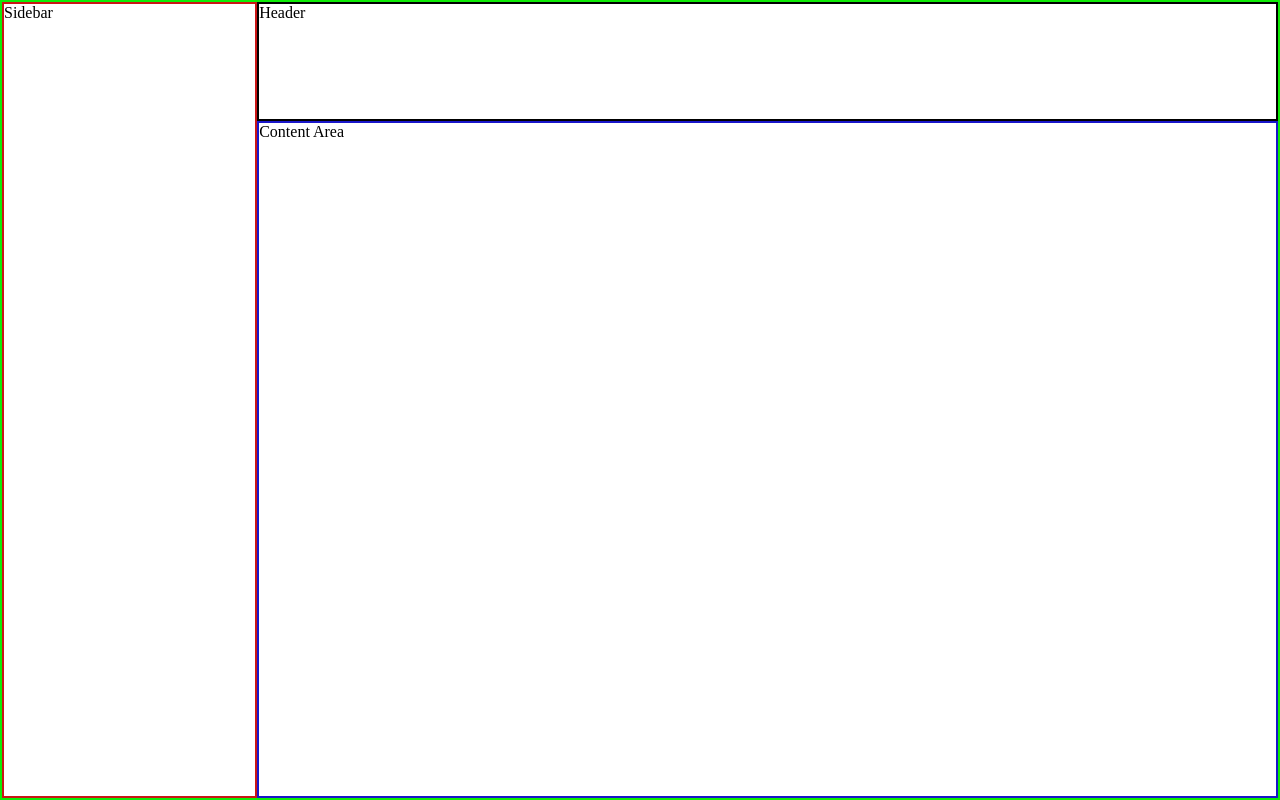
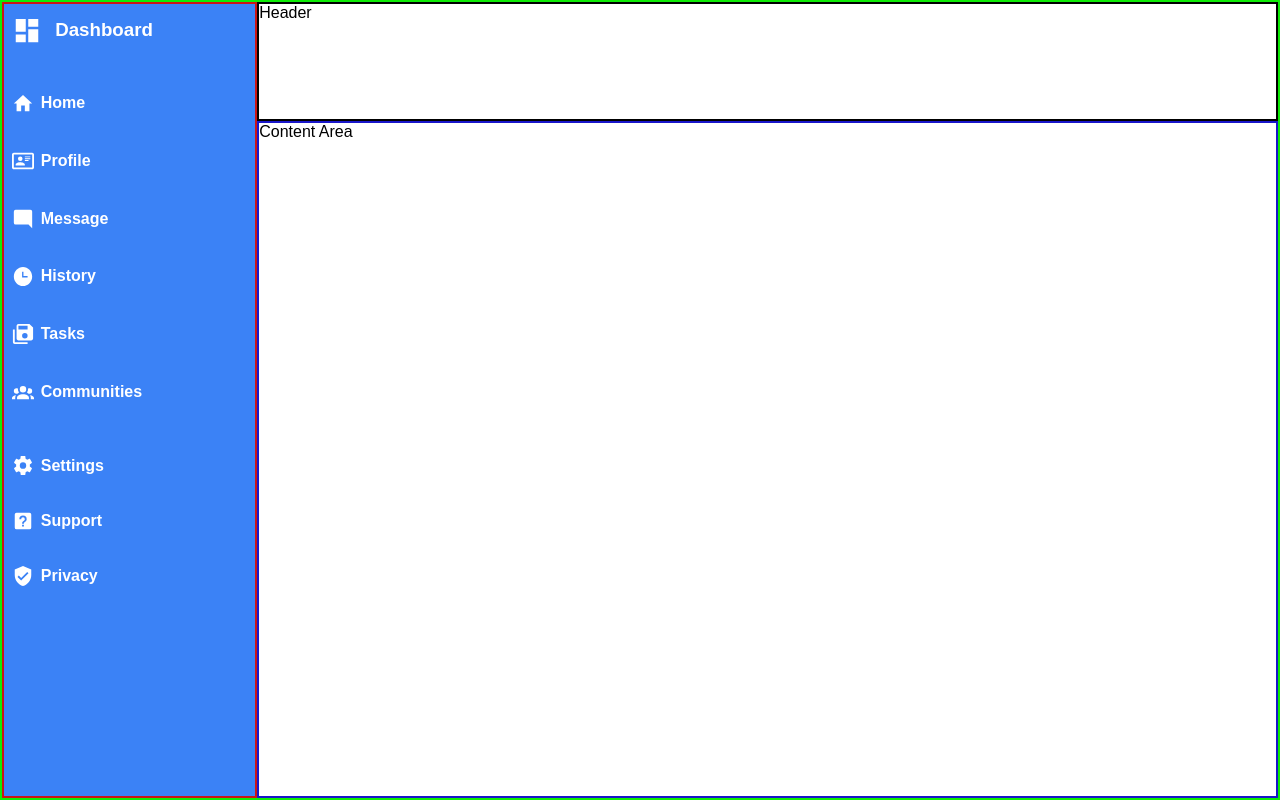
Before and after one commit to joacquah1/admin_dashboard_with_grid, a plain HTML site: page index.html in a window 1280 px wide. Drawn offline with Linux system fonts and the light colour scheme.

Commit message:
Added the side bar elements of the layout

```diff
--- a/index.html
+++ b/index.html
@@ -14,7 +14,55 @@
 
 
         <!-- Sidebar -->
-        <div class="sidebar">Sidebar</div>
+        <div class="sidebar">
+            <div class="dashboard">
+                <div><img src="./imgs/view-dashboard.svg" alt="img"></div>
+                <div><h3>Dashboard</h3></div>
+            </div>
+            <div>
+                <div>
+                   <div><img src="./imgs/home.svg" alt="img"></div>
+                    <div>Home</div>
+                </div>
+                <div>
+                    <div><img src="./imgs/card-account-details-outline.svg" alt="img"></div>
+                    <div>Profile</div>
+                </div>
+                <div>
+                    <div><img src="./imgs/message-reply.svg" alt="img"></div>
+                    <div>Message</div>
+                </div>
+                <div>
+                    <div><img src="./imgs/clock-time-three.svg" alt="img"></div>
+                    <div>History</div>
+                </div>
+                <div>
+                    <div><img src="./imgs/content-save-all.svg" alt="img"></div>
+                    <div>Tasks</div>
+                </div>
+                <div>
+                    <div><img src="./imgs/account-group.svg" alt="img"></div>
+                    <div>Communities</div>
+                </div>
+            </div>
+            <div>
+                <div>
+                    <div><img src="./imgs/cog.svg" alt="img"></div>
+                    <div>Settings</div>
+                </div>
+                <div>
+                    <div><img src="./imgs/help-box.svg" alt="img"></div>
+                    <div>Support</div>
+
+                </div>
+                <div>
+                    <div><img src="./imgs/shield-check.svg" alt="img"></div>
+                    <div>Privacy</div>
+
+                </div>
+            </div>
+
+        </div>
 
 
 
--- a/style.css
+++ b/style.css
@@ -2,6 +2,11 @@
     padding: 0;
     margin: 0;
     box-sizing: border-box;
+    font-family: Arial, Helvetica, sans-serif;
+}
+:root{
+    --blue-color: #3b82f6;
+    --white-color:#fff;
 }
 .container{
     display: grid;
@@ -17,6 +22,53 @@
 .sidebar{
     border: 2px solid #ca1616;
     grid-area: 1/1/3/2;
+    background-color: var(--blue-color);
+    color: var(--white-color);
+    font-weight: 600;
+    display: grid;
+    grid-template-rows: 1fr 4.5fr 4.5fr;
+    padding: 0.7rem 0.5rem ;
+}
+
+.sidebar>div:nth-child(2){
+    display: grid;
+}
+.sidebar img{
+    filter: invert();
+    width: 1.4rem;
+}
+.sidebar>div:nth-child(1) img{
+    width: 1.9rem;
+}
+.sidebar>div>div,.sidebar>.dashboard{
+
+    display: grid;
+    grid-template-columns: auto 8fr;
+    align-content: start;
+    gap: 0.4rem;
+
+}
+
+.sidebar>div>div>div, .sidebar>div:nth-child(1){
+
+    display: grid;
+    align-items: center;
+}
+.sidebar>div:nth-child(3){
+    display: grid;
+    grid-template-rows: repeat(6,1fr);
+    margin-top: 1rem;
+
+}
+.sidebar>div:nth-child(3)>div:hover,.sidebar>div:nth-child(2)>div:hover{
+    outline: var(--white-color) 0.01px solid;
+}
+
+.sidebar>div:nth-child(3)>div:active,.sidebar>div:nth-child(2)>div:active{
+    outline: #3cf324 2px solid;
+
+
+
 }
 .content_area{
     border: 2px solid #1916ca;
```
Also changed, not shown: imgs/account-group.svg (added), imgs/card-account-details-outline.svg (added), imgs/clock-time-three.svg (added), imgs/cog.svg (added), imgs/content-save-all.svg (added), imgs/help-box.svg (added), imgs/home.svg (added), imgs/message-reply.svg (added), imgs/shield-check.svg (added), imgs/view-dashboard.svg (added).
